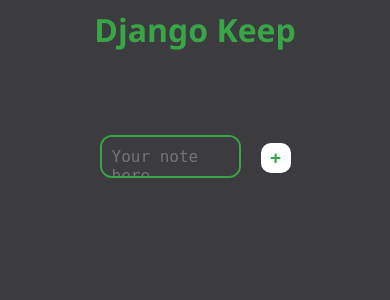
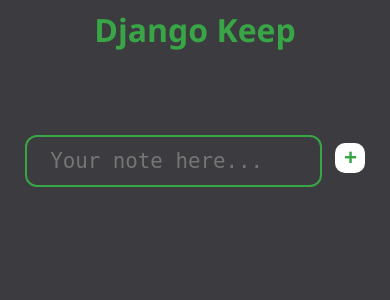
Before and after one commit to DLimaRafael/djangokeep, a Django app: page / in a window 390 px wide. Shown: the top 300 px of the page. Run offline with Django 4.2, Linux system fonts and the light colour scheme; data that the repository does not hold is empty.

Commit message:
Style changes for more responsive design

```diff
--- a/djangokeep/static/css/index.css
+++ b/djangokeep/static/css/index.css
@@ -31,7 +31,6 @@ h1 {
     display: flex;
     flex-direction: column;
     align-items: center;
-    width: auto;
     height: auto;
     margin: 0 auto;
 }
@@ -47,10 +46,26 @@ h1 {
     outline: none;
 }
 
+.textWrapper {
+    border: var(--green) 2px solid;
+    border-radius: var(--border-curve);
+    width: 20vw;
+    justify-items: center;
+    padding: 10px;
+    margin-bottom: 5vh;
+
+}
+
+.inputButtons {
+    width: auto;
+    margin-left: 1vw;
+}
+
 .list {
     display: flex;
     flex-wrap: wrap-reverse;
     align-items: flex-end;
+    min-width: 40vw;
     max-width: 55vw;
     margin-top: 5vh;
 }
@@ -93,7 +108,6 @@ h1 {
     color: var(--green);
     min-width: 30px;
     min-height: 30px;
-    margin-left: 20px;
     margin-top: 8px;
 }
 
@@ -104,16 +118,12 @@ h1 {
 }
 
 #taskContent {
-    border: var(--green) 2px solid;
     color: var(--text-color);
     background-color: var(--background);
-    border-radius: var(--border-curve);
-    width: 30vw;
+    border: none;
+    resize: none;
+    width: 100%;
     font-size: 1rem;
-    resize: none;
-    padding: 10px;
-    margin-bottom: 1vh;
-    overflow: auto;
     animation-duration: 500ms;
     animation-delay: 50ms;
     animation-fill-mode:both;
@@ -140,7 +150,9 @@ h1 {
     flex-direction: column;
     background-color: var(--note-green);
     border-radius: var(--border-curve);
-    max-width: 16vw;
+    min-width: 14vw;
+    max-width: 14vw;
+    width: 20vw;
     max-height: 34vh;
     word-wrap: break-word;
     padding-bottom: 10px;
@@ -184,3 +196,38 @@ h1 {
     align-self: flex-end;
     padding: 0;
 }
+
+/* For Responsiveness */
+
+@media screen and (max-width: 860px) {
+
+    .textWrapper {
+        width: 70vw;
+        justify-items: center;
+    }
+
+    .list {
+        margin-left: 5vw;
+        margin-right: 5vw;
+        min-width: 90vw;
+        justify-content: center;
+    }
+
+    #taskContent {
+        font-size: 1.6em;
+        width: 90%;
+        display: block;
+        margin-left: auto;
+        margin-right: auto;
+    }
+
+    #task {
+        font-size: 1.2em;
+        min-width: 70vw;
+    }
+
+    #addButton {
+        font-size: 1.4em;
+        margin-left: 10px;
+    }
+}
```
Also changed, not shown: db.sqlite3.
